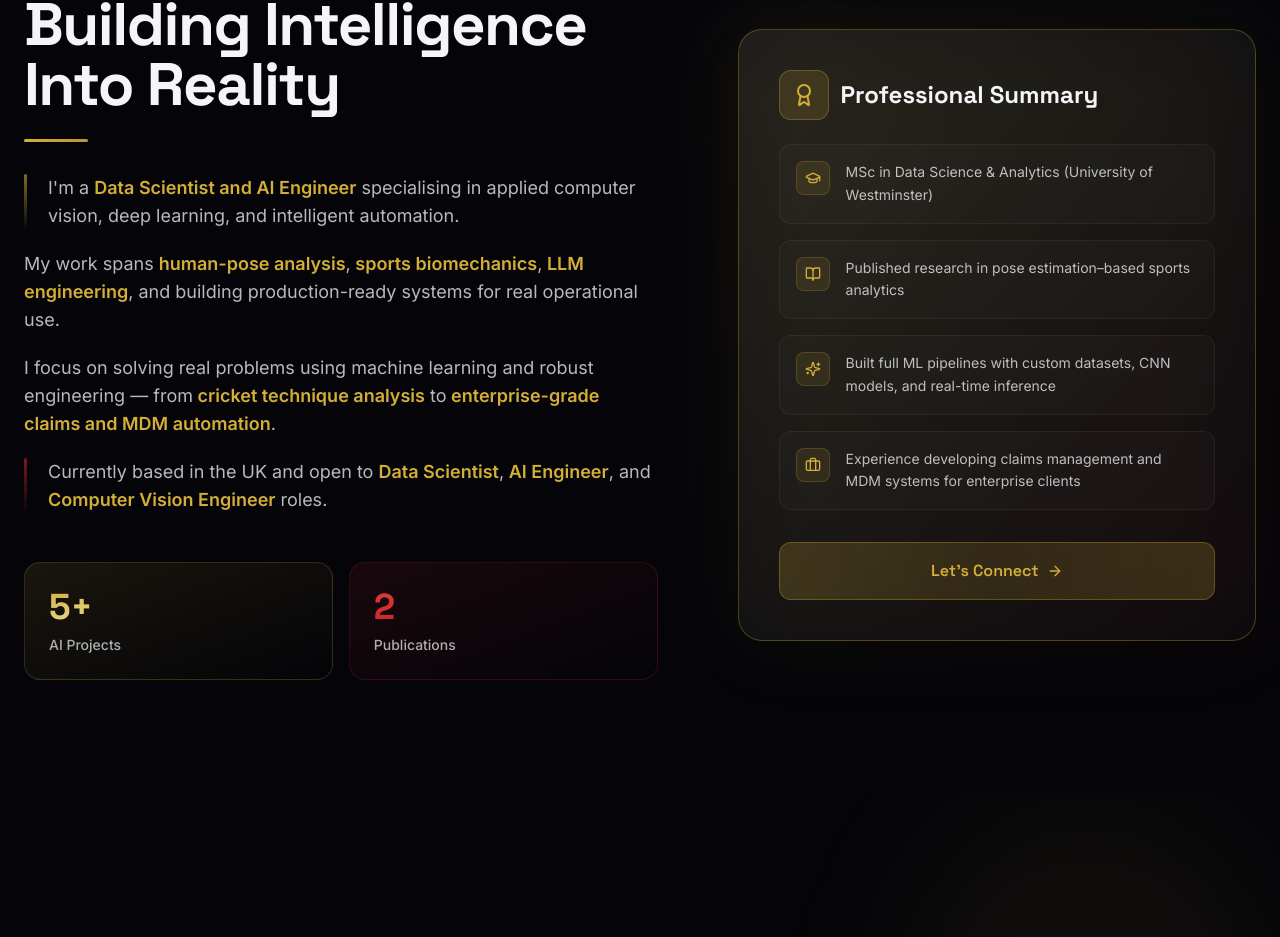
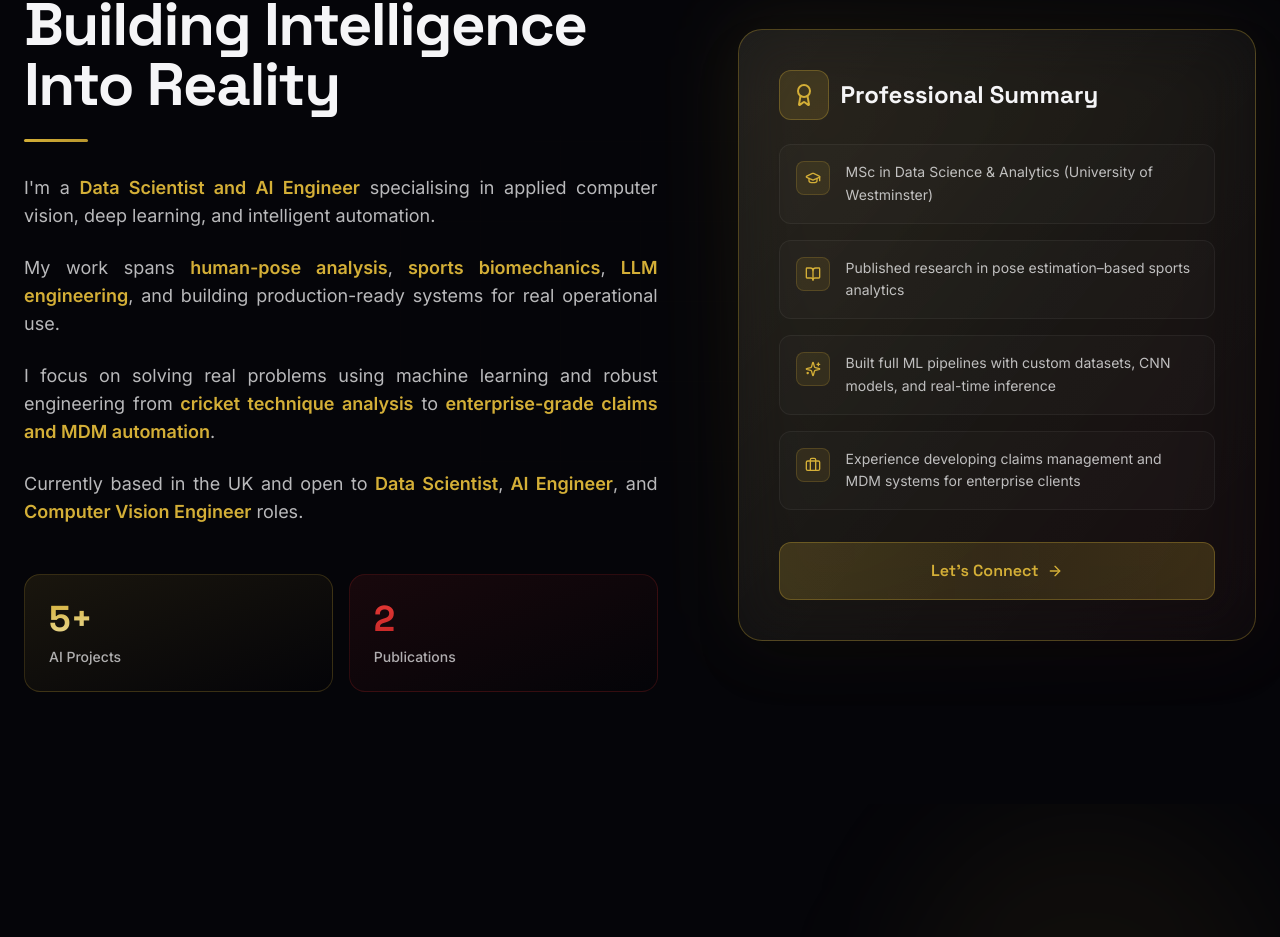
Before and after one commit to Lithira-Silva/ViduthIshara_Portfolio, a Next.js app: page / in a window 1280 px wide. Shown: the part 979-1916 px from the top of the page. Built offline with nearby package versions, Linux system fonts and the light colour scheme.

Commit message:
Update About component for improved text formatting and readability; adjust paragraph structure and alignment

```diff
--- a/components/About.tsx
+++ b/components/About.tsx
@@ -53,9 +53,9 @@ export default function About() {
               whileInView={{ opacity: 1, y: 0 }}
               viewport={{ once: true }}
               transition={{ duration: 0.6, delay: 0.2 }}
-              className="space-y-5 text-base sm:text-lg text-foreground/75 leading-relaxed"
+              className="space-y-6 text-base sm:text-lg text-foreground/75 leading-relaxed text-justify"
             >
-              <p className="relative pl-6 before:absolute before:left-0 before:top-0 before:bottom-0 before:w-[3px] before:bg-gradient-to-b before:from-gold/60 before:via-gold/30 before:to-transparent before:rounded-full">
+              <p>
                 I'm a <span className="text-gold font-semibold">Data Scientist and AI Engineer</span> specialising
                 in applied computer vision, deep learning, and intelligent automation.
               </p>
@@ -66,11 +66,11 @@ export default function About() {
                 production-ready systems for real operational use.
               </p>
               <p>
-                I focus on solving real problems using machine learning and robust engineering — from
+                I focus on solving real problems using machine learning and robust engineering from
                 <span className="text-gold font-semibold"> cricket technique analysis</span> to
                 <span className="text-gold font-semibold"> enterprise-grade claims and MDM automation</span>.
               </p>
-              <p className="relative pl-6 before:absolute before:left-0 before:top-0 before:bottom-0 before:w-[3px] before:bg-gradient-to-b before:from-red-primary/60 before:via-red-primary/30 before:to-transparent before:rounded-full">
+              <p>
                 Currently based in the UK and open to <span className="text-gold font-semibold">Data Scientist</span>,
                 <span className="text-gold font-semibold"> AI Engineer</span>, and
                 <span className="text-gold font-semibold"> Computer Vision Engineer</span> roles.
```
